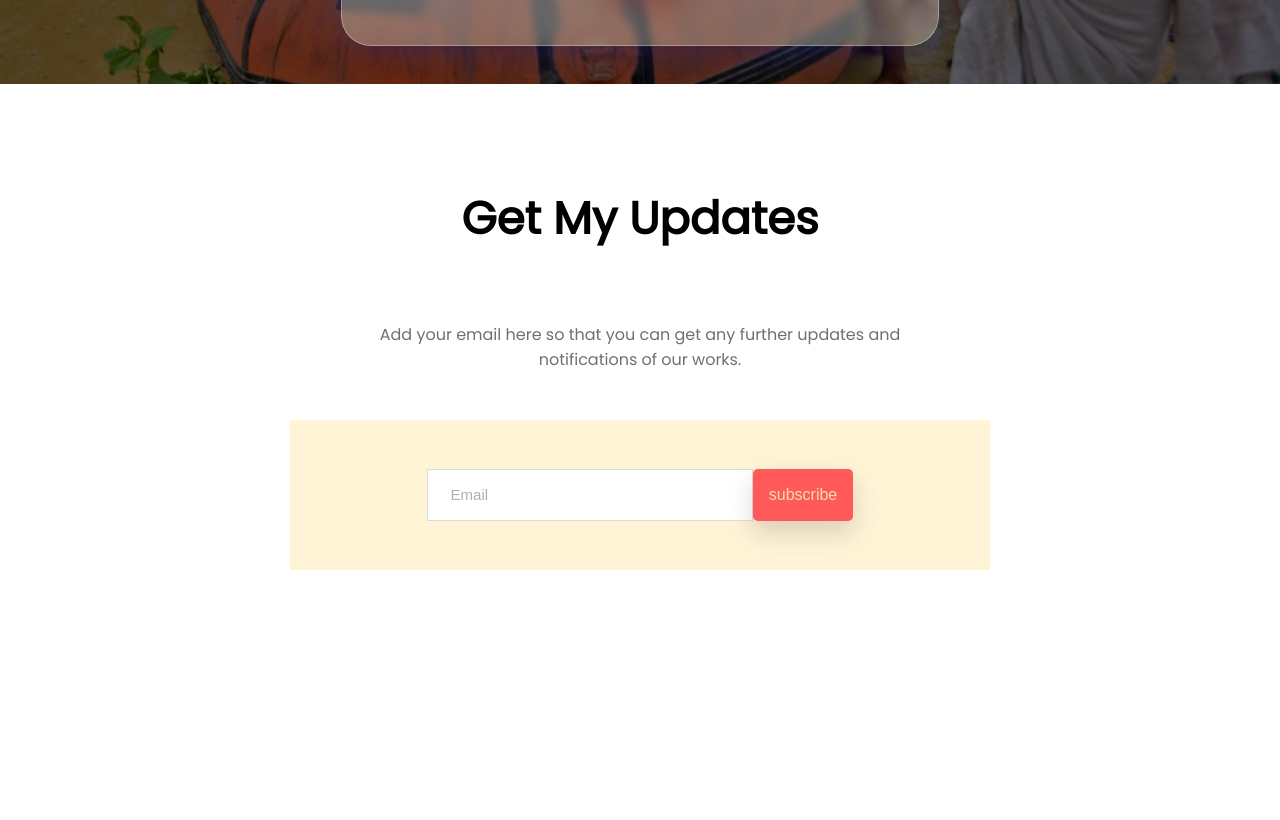
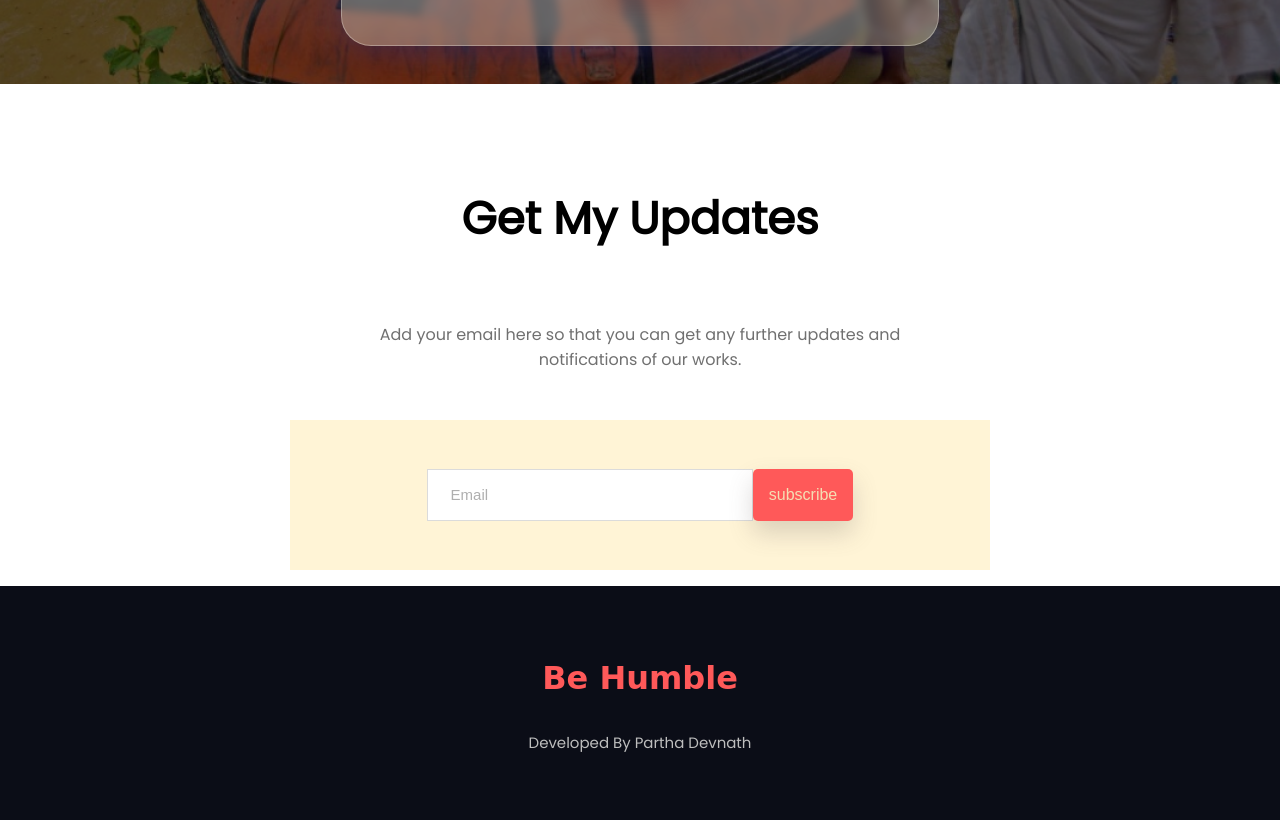
Before and after one commit to Partha171/Donate-Today, a plain HTML site: page index.html in a window 1280 px wide. Shown: the part 4371-5191 px from the top of the page. Before the commit the page ends 4957 px from the top, so only its background shows below. Drawn offline with Linux system fonts and the light colour scheme.

Commit message:
Complete

```diff
--- a/index.html
+++ b/index.html
@@ -187,15 +187,11 @@
         </div>
     </section>
 
-
-
-
-
-
-
-
-
-
 </body>
 
+<footer>
+    <h1>Be Humble</h1>
+    <p>Developed By Partha Devnath</p>
+</footer>
+
 </html>
--- a/style.css
+++ b/style.css
@@ -405,3 +405,24 @@ hr {
     border-radius: 5px;
     box-shadow: 0px 12px 24px rgba(105, 96, 96, 0.24);
 }
+
+footer {
+    background-color: #0b0d17;
+    display: flex;
+    align-items: center;
+    justify-content: center;
+    flex-direction: column;
+    padding: 3.2rem;
+}
+
+footer h1 {
+    color: #ff5959;
+    font-family: "Lobster", cursive;
+}
+
+footer p {
+    color: rgb(190, 190, 190);
+    font-size: 15px;
+    font-weight: lighter;
+    margin-top: 0.8rem;
+}
```
